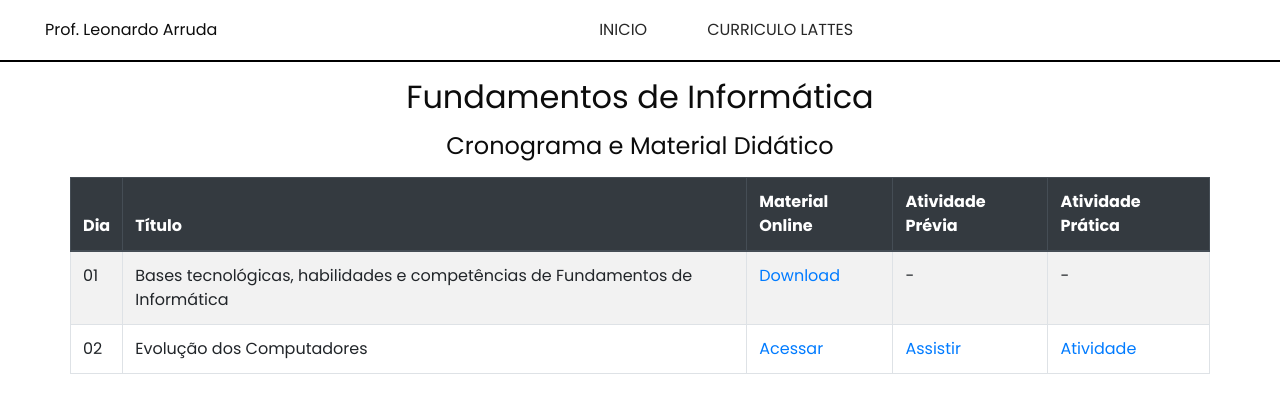
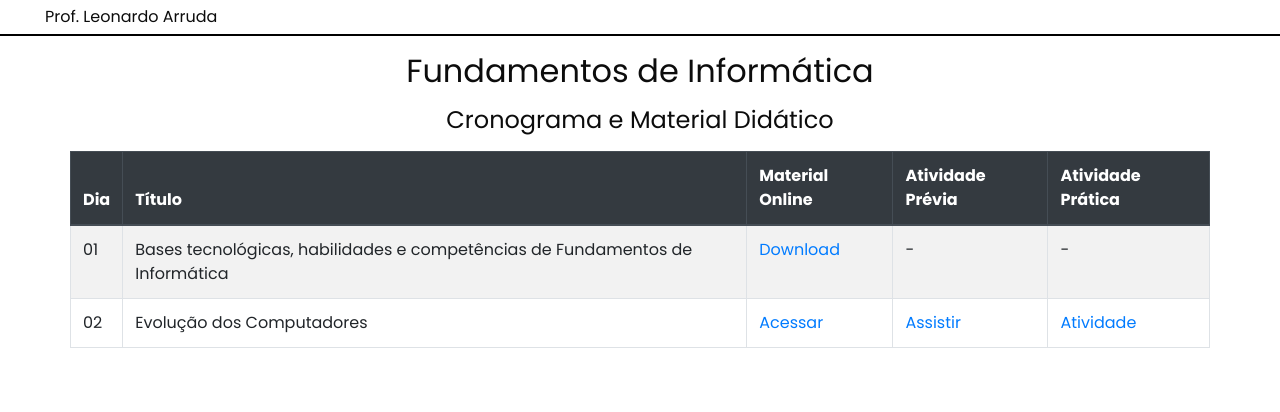
Before and after one commit to vejaisso/fdi, a plain HTML site: page fi.html in a window 1280 px wide. Drawn offline with nearby package versions, Linux system fonts and the light colour scheme; a script that the page names is missing.

Commit message:
Update fi.html

```diff
--- a/fi.html
+++ b/fi.html
@@ -27,20 +27,6 @@
         <span>
           Prof. Leonardo Arruda
         </span>
-
-      <div class="collapse navbar-collapse" id="navbarSupportedContent">
-        <div class="d-flex mx-auto flex-column flex-lg-row align-items-center">
-          <ul class="navbar-nav">
-            <li class="nav-item active">
-              <a class="nav-link" href="index.html">Inicio <span class="sr-only">(current)</span></a>
-            </li>
-            <li class="nav-item">
-              <a class="nav-link" target="_blank" href="http://lattes.cnpq.br/1593717382092364">Curriculo Lattes</a>
-            </li>
-          </ul>
-        </div>
-      </div>
-
     </nav>
   </header>
   <div class="divider">
```
